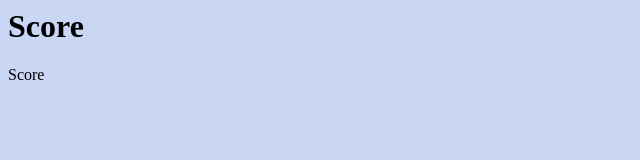
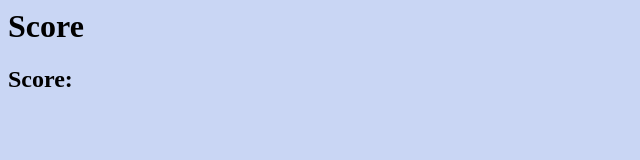
Before and after one commit to CYMcolor/Game-Quiz-Coding-Edition, a plain HTML site: page html/score.html in a window 1280 px wide. Shown: the full height of the page, 0-640 px from the left. Drawn offline with Linux system fonts and the light colour scheme.

Commit message:
Added a Checker
If the user chose correct answer it added to the score
score was stored in local storage for the the score page to retrieve

```diff
--- a/html/score.html
+++ b/html/score.html
@@ -15,8 +15,9 @@
         </header>
 
         <main>
-            <div id = "Score">
-                Score
+            <h2>Score: </h2>
+            <div id = "score">
+
             </div>
 
         </main>
--- a/js/score.js
+++ b/js/score.js
@@ -0,0 +1,3 @@
+var score = document.querySelector("#score");
+
+score.innerHTML = localStorage.getItem("score");
```
Also changed, not shown: js/quizScript.js (+16 -10 lines).
